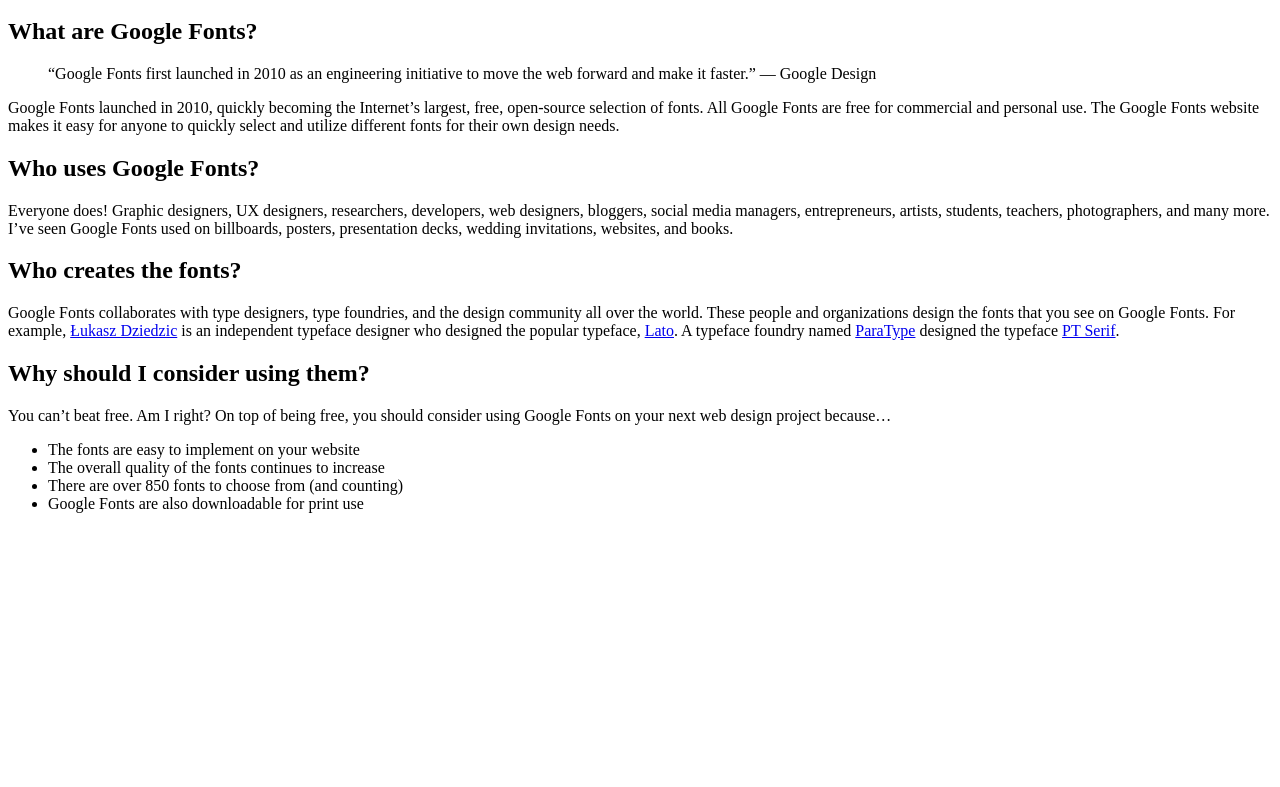
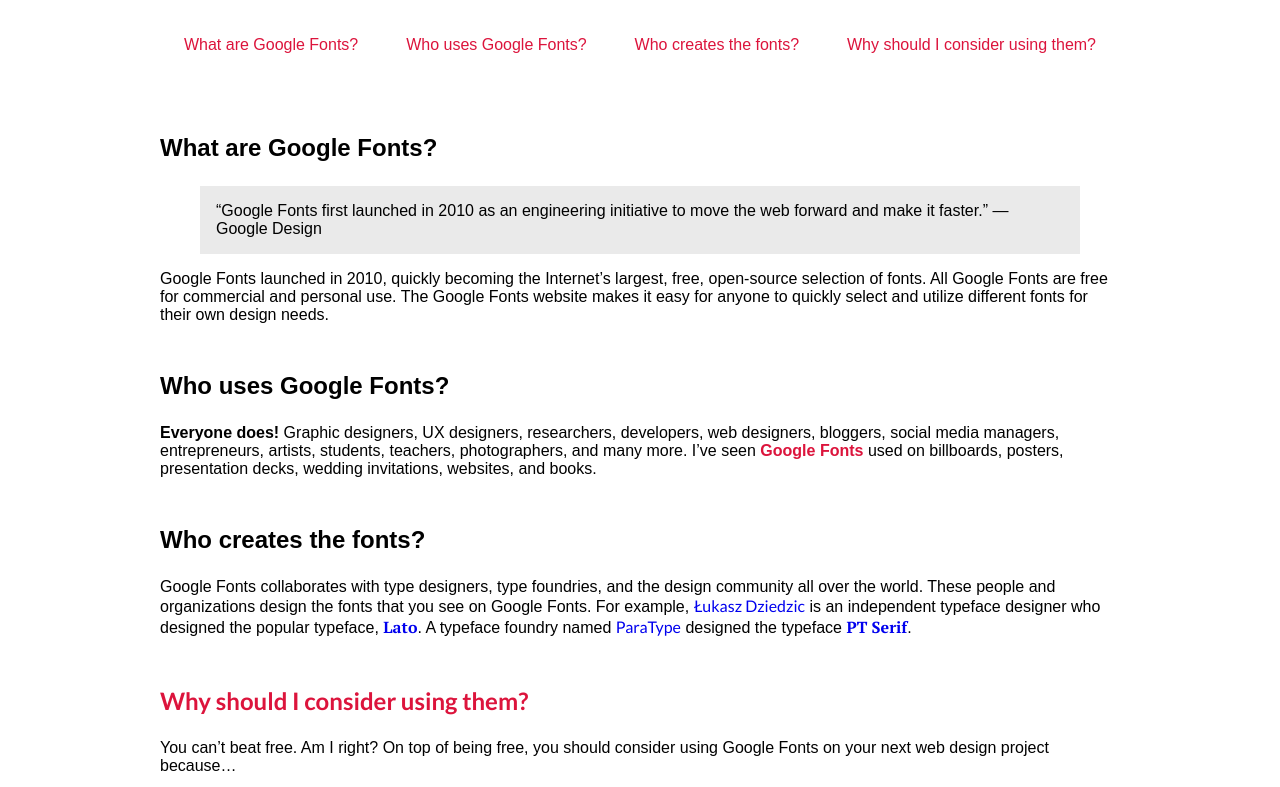
Before and after one commit to KonichiwaSensei/morningworkoutday4, a plain HTML site: page index.html in a window 1280 px wide. Shown: the part 100-887 px from the top of the page. Before the commit the page ends 800 px from the top, so only its background shows below. Drawn offline with Linux system fonts and the light colour scheme.

Commit message:
Finished Milestone 3 in Day 4 Morning Workout

```diff
--- a/index.html
+++ b/index.html
@@ -6,6 +6,12 @@
     <meta name="viewport" content="width=device-width, initial-scale=1.0">
     <meta http-equiv="X-UA-Compatible" content="ie=edge">
     <title>Morning Workout - Git, HTML, CSS</title>
+    <link rel="stylesheet" href="style.css" />
+    <link rel="stylesheet" href="layout.css" />
+    <link href="https://fonts.googleapis.com/css2?family=Lato:ital,wght@0,300;0,400;0,700;0,900;1,400&display=swap" rel="stylesheet">
+    <link href="https://fonts.googleapis.com/css2?family=PT+Serif:ital,wght@0,400;0,700;1,400&display=swap" rel="stylesheet">
+
+
 </head>
 
 <body>
--- a/style.css
+++ b/style.css
@@ -0,0 +1,48 @@
+nav > a{
+    color: crimson;
+    text-decoration: none;
+}
+
+.about blockquote{
+    background-color: #eaeaea;
+}
+
+.users span {
+    font-weight: bold;
+}
+
+.users span:nth-child(2){
+    color: crimson;
+}
+
+
+.creators a{
+    text-decoration: none;
+}
+
+.creators a:nth-child(1){
+    font-family: Lato;
+}
+
+.creators a:nth-child(3){
+    font-family: Lato;
+}
+
+.creators a:nth-child(2){
+    font-family: PT Serif;
+    font-weight: bold;
+}
+
+.creators a:nth-child(4){
+    font-family: PT Serif;
+    font-weight: bold;
+}
+
+.cta h2{
+    color: crimson;
+    font-family: Lato;
+}
+
+ul li:nth-child(odd){
+    text-decoration: underline;
+}
```
